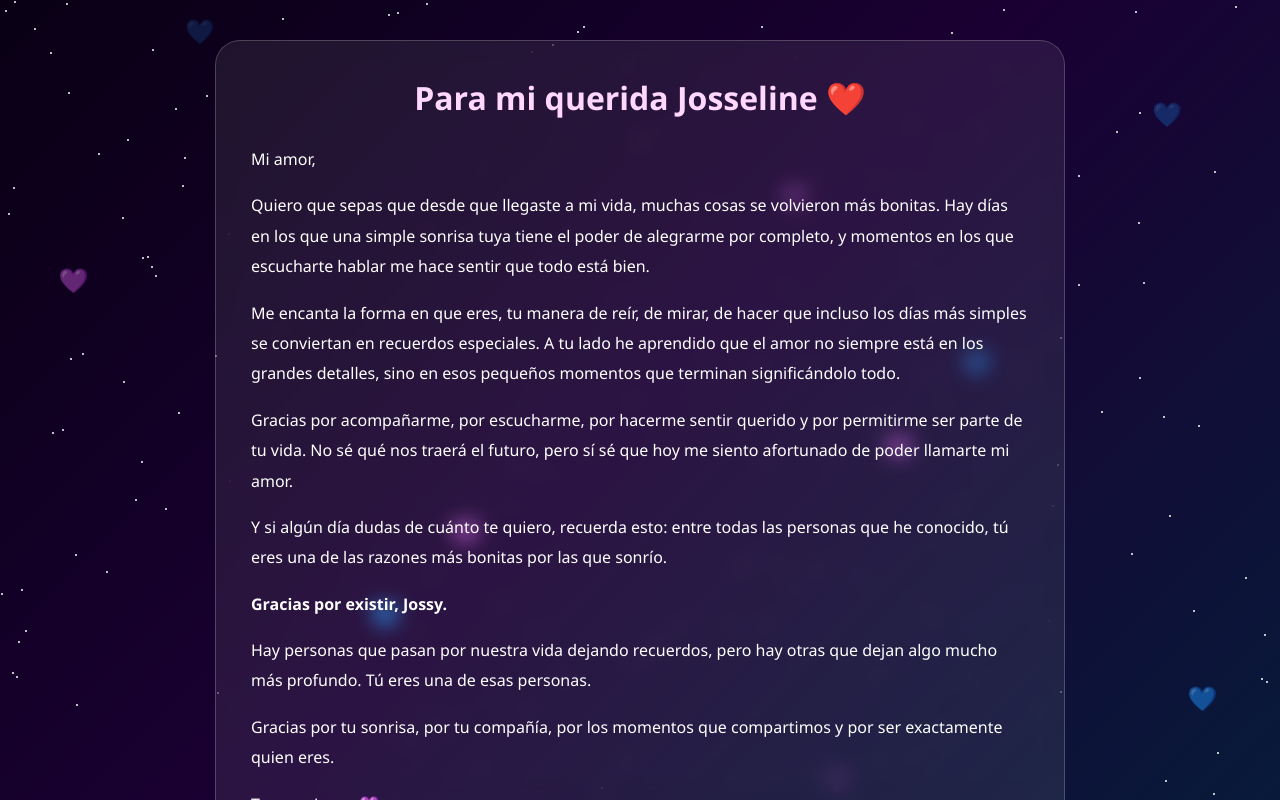
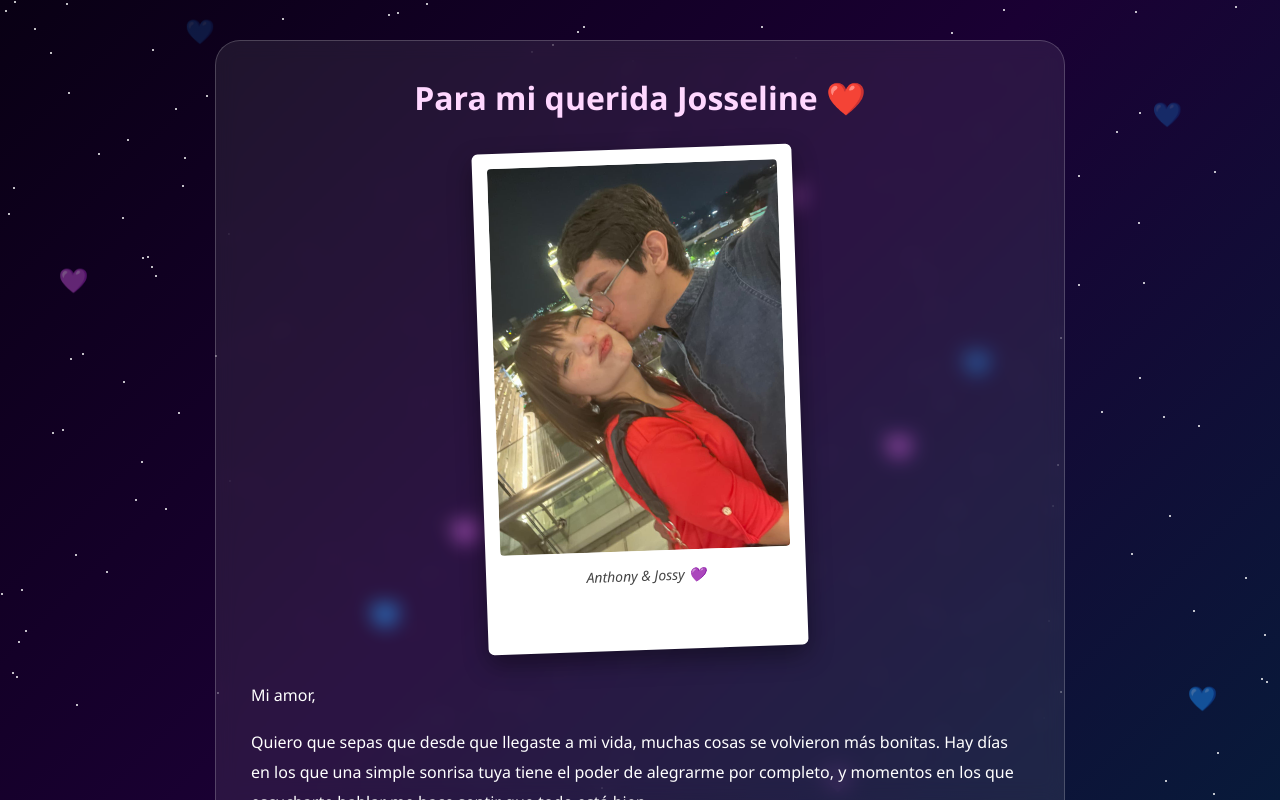
Before and after one commit to frankargueta009-dot/ParaMiJoosy, a plain HTML site: page index.html in a window 1280 px wide. Both pictures are taken after a click on the element 640 px from the left and 426 px from the top of the page. Drawn offline with Linux system fonts and the light colour scheme.

Commit message:
Add photo frame and polaroid styling to index.html

```diff
--- a/index.html
+++ b/index.html
@@ -66,6 +66,41 @@ from{transform:translateY(100vh);opacity:0}
 to{transform:translateY(-150px);opacity:0}
 }
 audio{display:none}
+
+.photo-frame{
+    display:flex;
+    justify-content:center;
+    margin:30px 0;
+}
+
+.polaroid{
+    background:white;
+    padding:15px 15px 45px 15px; /* espacio de “polaroid” abajo */
+    border-radius:6px;
+    box-shadow:0 10px 25px rgba(0,0,0,.4);
+    transform:rotate(-2deg);
+    transition:0.3s;
+    max-width:320px;
+}
+
+.polaroid:hover{
+    transform:rotate(0deg) scale(1.02);
+}
+
+.polaroid img{
+    width:100%;
+    border-radius:4px;
+    display:block;
+}
+
+.polaroid p{
+    text-align:center;
+    margin-top:12px;
+    font-size:14px;
+    color:#444;
+    font-style:italic;
+}
+
 </style>
 </head>
 <body>
@@ -88,6 +123,13 @@ audio{display:none}
 <div class="letterPage" id="letterPage">
 <div class="card">
 <h1>Para mi querida Josseline ❤️</h1>
+
+<div class="photo-frame">
+    <div class="polaroid">
+        <img src="https://github.com/frankargueta009-dot/ParaMiJoosy/blob/main/WhatsApp%20Image%202026-06-03%20at%207.29.12%20PM.jpeg?raw=true" alt="Anthony y Jossy">
+        <p>Anthony & Jossy 💜</p>
+    </div>
+</div>
 
 <p>Mi amor,</p>
 
@@ -120,7 +162,7 @@ audio{display:none}
 </div>
 
 <audio id="music" loop>
-<source src="https://cdn.pixabay.com/download/audio/2022/03/15/audio_c8c8f1c3f2.mp3" type="audio/mpeg">
+    <source src="https://github.com/frankargueta009-dot/ParaMiJoosy/raw/refs/heads/main/Ricchi%20E%20Poveri%20-%20Sara%20Perche%20Ti%20Amo%20(Testo%20%20Lyrics).mp3" type="audio/mpeg">
 </audio>
 
 <script>
```
